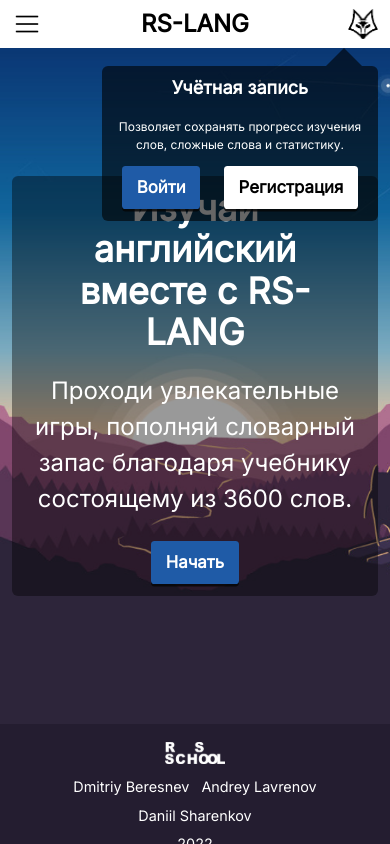
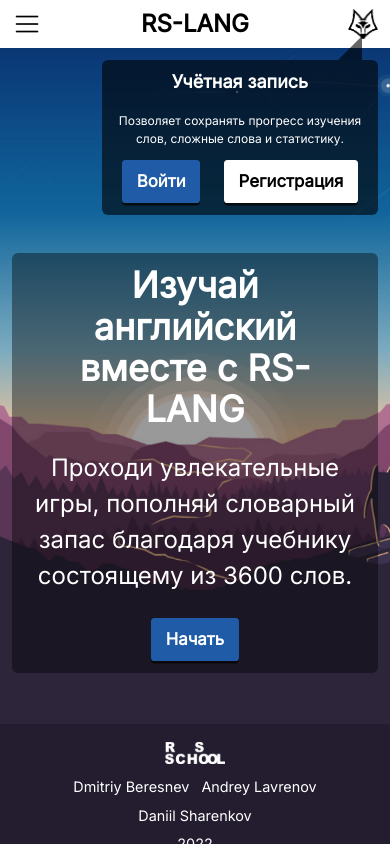
Before and after one commit to Fronikon/rs-lang, a React (Create React App) app: page / in a window 390 px wide. Built offline with nearby package versions, Linux system fonts and the light colour scheme.

Commit message:
feat: change greeting page layout

```diff
--- a/src/components/Greeting/Greeting.module.css
+++ b/src/components/Greeting/Greeting.module.css
@@ -10,11 +10,18 @@
 
 .section-wrapper {
   display: flex;
-  gap: 2rem;
-  align-items: center;
-  justify-content: flex-start;
+  flex-direction: column-reverse;
+  align-items: stretch;
+  justify-content: start;
 
   min-height: var(--content-height-padding);
+}
+
+.start-section_wrapper {
+  display: flex;
+  align-items: center;
+
+  min-height: calc(var(--content-height-padding) - 13rem);
 }
 
 .start-section {
@@ -33,15 +40,15 @@
   right: 1.3rem;
 
   border: 1.5rem solid transparent;
+  border-right: 1.5rem solid rgb(0 0 0 / 60%);
   border-bottom: 1.5rem solid rgb(0 0 0 / 60%);
 }
 
 .register-section {
-  position: absolute;
-  top: 1.5rem;
-  right: 1rem;
+  position: relative;
 
   max-width: 23rem;
+  margin-left: auto;
   padding: 1rem;
 
   background-color: rgb(0 0 0 / 60%);
@@ -85,11 +92,6 @@
 }
 
 @media (max-width: 1024px) {
-  .section-wrapper {
-    flex-wrap: wrap;
-    justify-content: center;
-  }
-
   .start-section,
   .register-section {
     display: flex;
@@ -105,3 +107,13 @@
     justify-content: center;
   }
 }
+
+@media (max-width: 550px) {
+  .register-section::before {
+    top: -2rem;
+
+    border: 1rem solid transparent;
+    border-right: 1rem solid rgb(0 0 0 / 60%);
+    border-bottom: 1rem solid rgb(0 0 0 / 60%);
+  }
+}
--- a/src/components/Greeting/Greeting.tsx
+++ b/src/components/Greeting/Greeting.tsx
@@ -9,6 +9,7 @@
   return (
     <main className={cn(styles.main, 'container')}>
       <div className={styles['section-wrapper']}>
+        <div className={cn(styles['start-section_wrapper'])}>
           <section className={cn(styles['start-section'])}>
             <h2 className={cn(styles.title, 'title-page')}>Изучай английский вместе с RS-LANG</h2>
             <p className={cn(styles.description)}>
@@ -21,6 +22,7 @@
 
             </div>
           </section>
+        </div>
         {!isLogin && <section className={cn(styles['register-section'])}>
           <h2 className={cn(styles.title, 'title-page')}>Учётная запись</h2>
           <p className={cn(styles.description)}>
```
Lines whose indentation alone changed are shown as unchanged.
